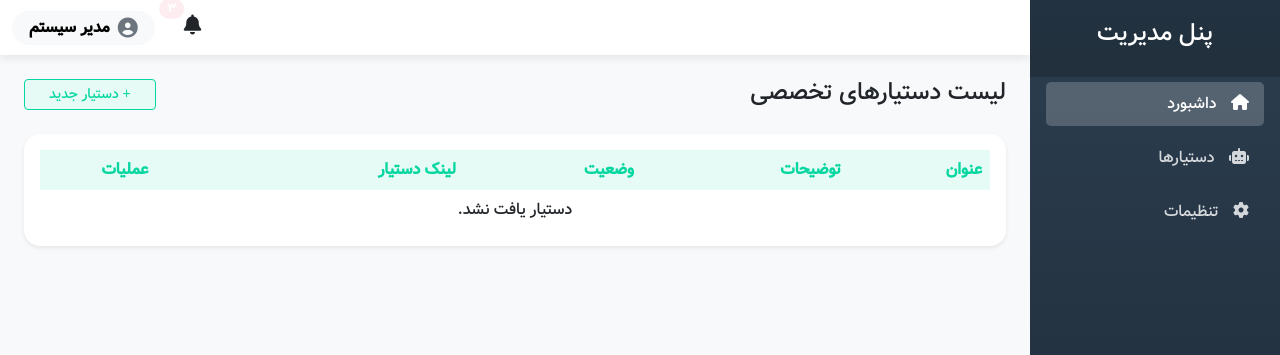
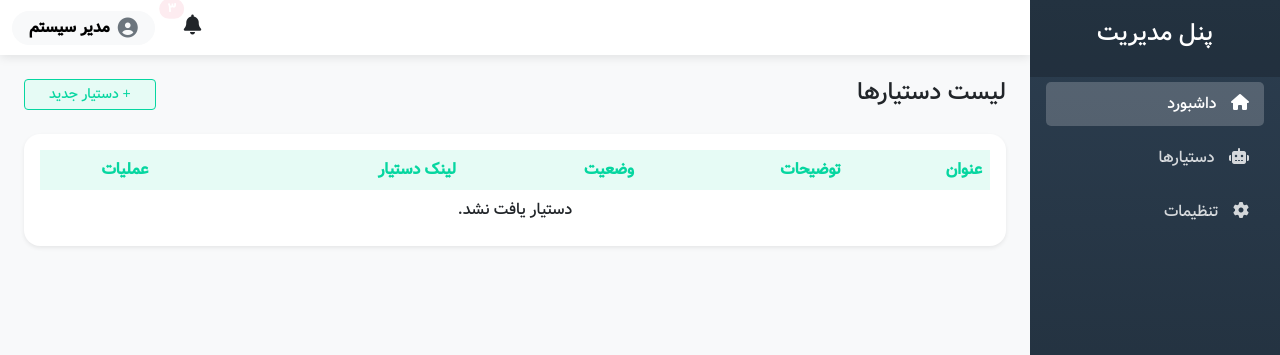
Before and after one commit to ehsanerfani98/virahoosh-develop, a FastAPI app: template templates/admin/assistant/index.html in a window 1280 px wide. Shown: the top 355 px of the page. Run offline with FastAPI, Linux system fonts and the light colour scheme; the template is opened without the code that fills it, so the values that code supplies are empty; parts of the project's set-up code (start-up, migrations or seed data) failed here and were passed over; some libraries are stand-ins or nearby versions; some web fonts are replaced.

```diff
--- a/templates/admin/assistant/index.html
+++ b/templates/admin/assistant/index.html
@@ -1,7 +1,7 @@
 {% extends "admin/layout.html" %}
 
-{% block title %}لیست دستیارهای تخصصی{% endblock %}
-{% block page_title %}لیست دستیارهای تخصصی{% endblock %}
+{% block title %}لیست دستیارها{% endblock %}
+{% block page_title %}لیست دستیارها{% endblock %}
 
 {% block action_button %}
 <a href="{{ url_for('admin_assistant_create') }}" class="btn btn-sm btn-success px-4">+ دستیار جدید</a>
```
